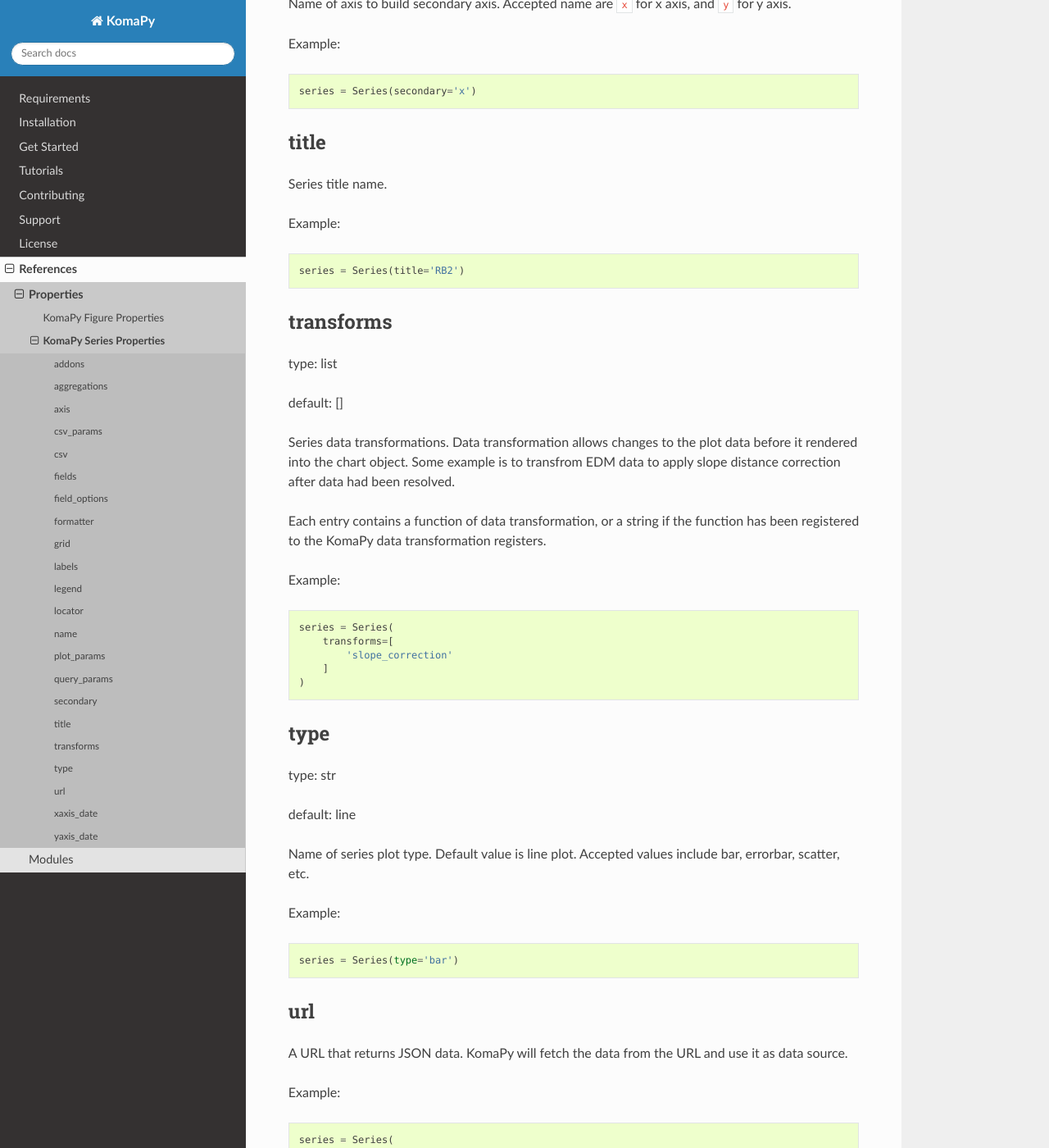
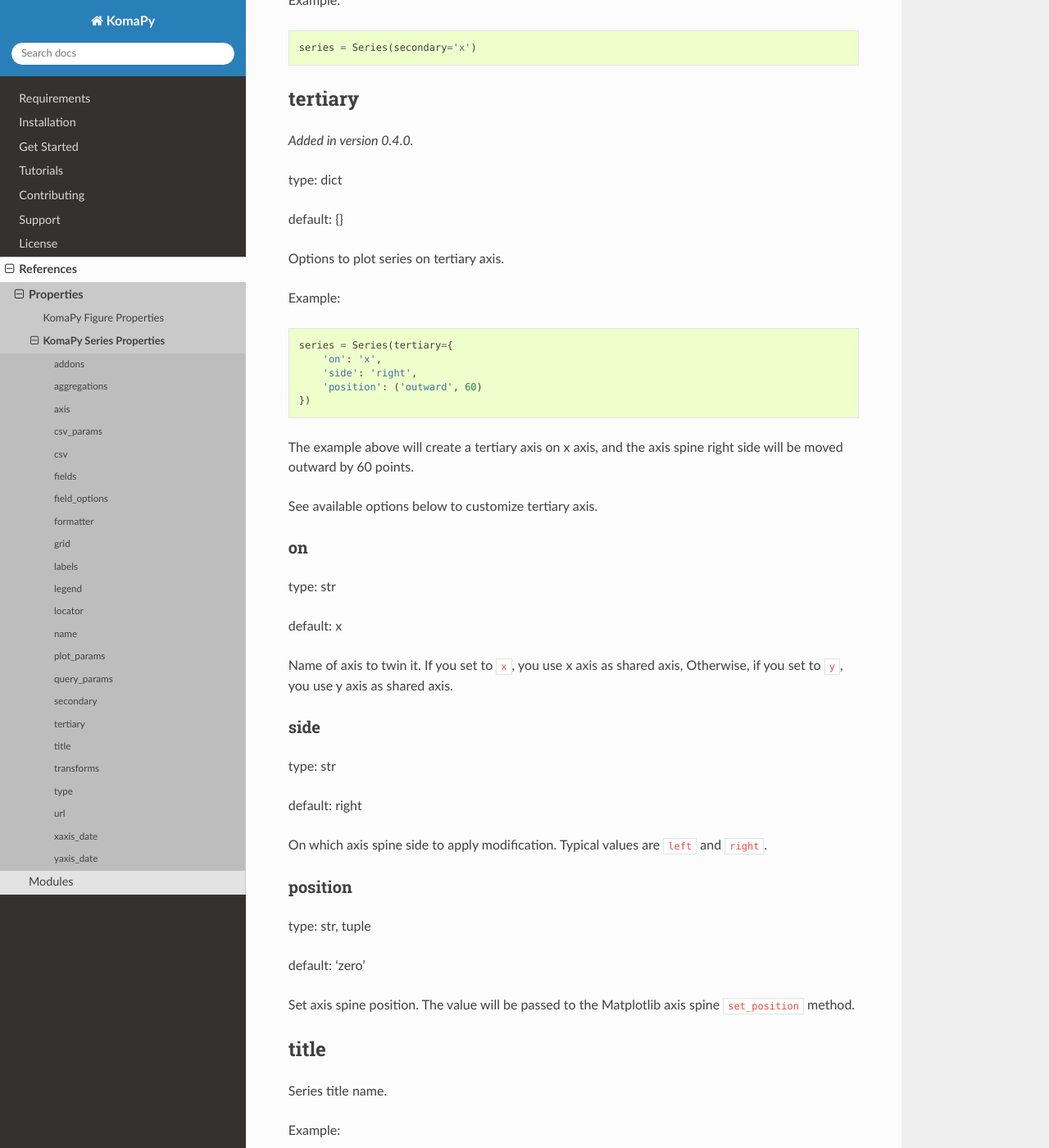
Before and after one commit to bpptkg/komapy, a Sphinx documentation site: the page built from docs/references/series_props.rst, in a window 1280 px wide and 1400 px high, scrolled down 7060 px. Shown: the whole window at 82% size. Built offline with Sphinx 7.4.7 and the Read the Docs theme 2.0.0, drawn with Linux system fonts in a browser that asks for light colours; some of the changed text lies outside the part shown.

Commit message:
Write tertiary axis docs

```diff
--- a/docs/references/series_props.rst
+++ b/docs/references/series_props.rst
@@ -361,6 +360,62 @@ Example:
 
     series = Series(secondary='x')
 
+tertiary
+--------
+
+.. versionadded:: 0.4.0
+
+type: dict
+
+default: {}
+
+Options to plot series on tertiary axis.
+
+Example:
+
+.. code-block:: python
+
+    series = Series(tertiary={
+        'on': 'x',
+        'side': 'right',
+        'position': ('outward', 60)
+    })
+
+The example above will create a tertiary axis on x axis, and the axis spine
+right side will be moved outward by 60 points.
+
+See available options below to customize tertiary axis.
+
+on
+~~
+
+type: str
+
+default: x
+
+Name of axis to twin it. If you set to ``x``, you use x axis as shared axis,
+Otherwise, if you set to ``y``, you use y axis as shared axis.
+
+side
+~~~~
+
+type: str
+
+default: right
+
+On which axis spine side to apply modification. Typical values are ``left``
+and ``right``.
+
+position
+~~~~~~~~
+
+type: str, tuple
+
+default: 'zero'
+
+Set axis spine position. The value will be passed to the Matplotlib axis spine
+``set_position`` method.
+
 title
 -----
 
```
Also changed, not shown: other parts of docs/references/series_props.rst (+1 -2 lines).
